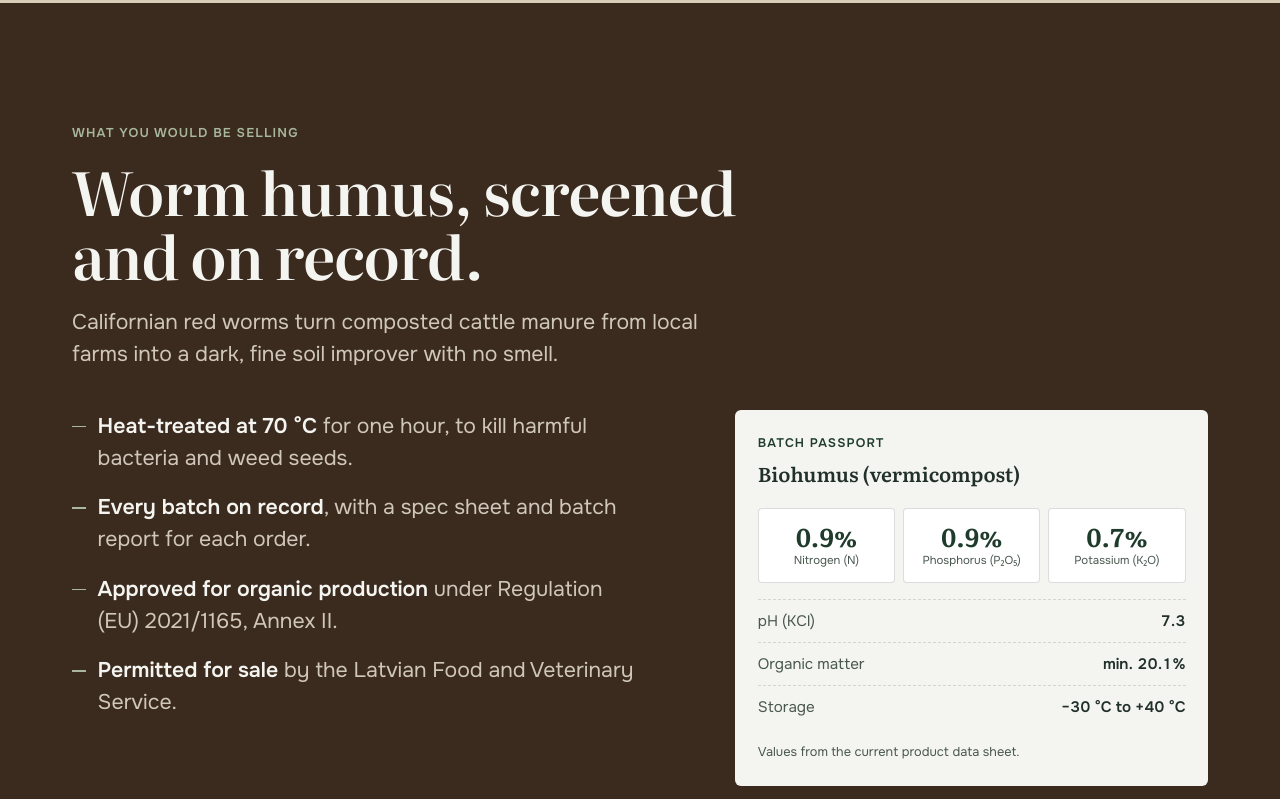
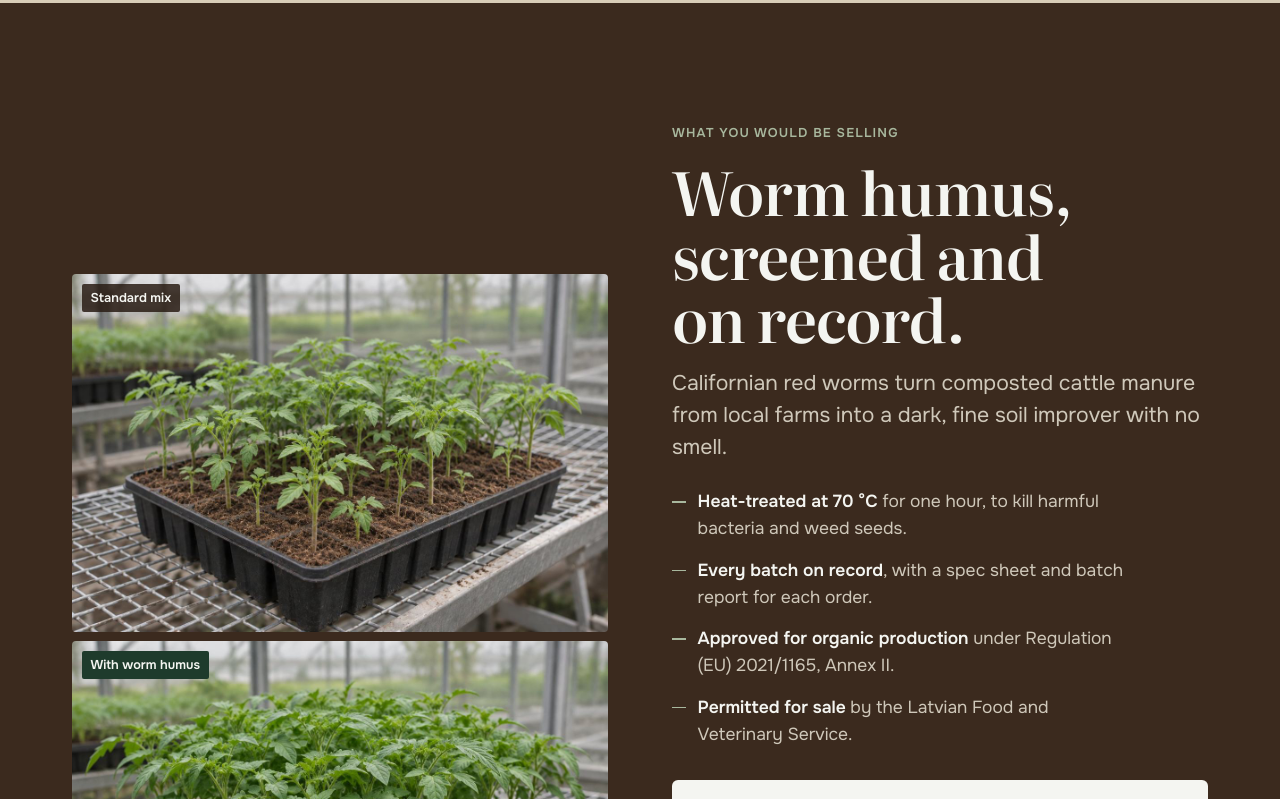
Before and after one commit to fitosauna/b2b.worming, a plain HTML site: page index.html in a window 1280 px wide. Shown: the part 1160-1959 px from the top of the page. Drawn offline with Linux system fonts and the light colour scheme.

Commit message:
Product section: two columns, seedling images left, text and batch passport right
Co-Authored-By: Claude Opus 5.5 <noreply@anthropic.com>
Claude-Session: https://claude.ai/code/session_01P849ph7E1yNLEZWMAp9iSL

```diff
--- a/css/b2b.css
+++ b/css/b2b.css
@@ -312,18 +312,21 @@ button{font:inherit}
 .exit__no{text-align:center;margin:.6rem 0 0!important}
 .exit__x{position:absolute;right:.6rem;top:.4rem;background:none;border:0;font-size:1.8rem;line-height:1;color:var(--ink-soft);cursor:pointer;padding:.3rem .5rem}
 
-/* Product section */
-.prod__head{max-width:44rem}
-.prod__head .lede{max-width:46ch}
-.prod__grid{display:grid;gap:2rem;margin-top:2.5rem}
-@media (min-width:62rem){.prod__grid{grid-template-columns:1.15fr .85fr;gap:1.5rem;align-items:stretch}}
-.prod .passport{border-radius:6px;padding:1.5rem 1.4rem;display:flex;flex-direction:column}
+/* Product section: image left, text right */
+.prod__split{display:grid;gap:2.25rem;align-items:start}
+.prod__media{display:grid;gap:.6rem}
+.prod__media .compare__item img{aspect-ratio:3/2;width:100%;object-fit:cover}
+.prod__text .lede{margin-top:1.1rem;max-width:44ch}
+.prod__text .plain{margin-top:1.6rem}
+.prod .passport{border-radius:6px;padding:1.4rem 1.3rem;margin-top:2rem}
 .npk{display:grid;grid-template-columns:repeat(3,1fr);gap:.5rem;margin:.2rem 0 1rem}
 .npk > div{background:#fff;border:1px solid var(--line);border-radius:4px;padding:.8rem .5rem;text-align:center}
 .npk__v{display:block;font-family:var(--serif);font-weight:650;font-size:1.6rem;line-height:1.1;color:var(--forest)}
 .npk__k{display:block;font-size:.72rem;color:var(--ink-soft);margin-top:.25rem;line-height:1.3}
-.prod .passport__foot{margin-top:auto;padding-top:.9rem}
-.prod .compare{margin-top:2.5rem}
+@media (max-width:61.99rem){.prod__text{order:-1}}
+@media (min-width:62rem){
+  .prod__split{grid-template-columns:1fr 1fr;gap:4rem;align-items:center}
+}
 
 /* Exit popup form */
 .exit__form .field{margin:.4rem 0 .2rem}
@@ -337,7 +340,7 @@ button{font:inherit}
 @media (min-width:62rem){.sticky-cta{display:none}}
 
 /* Product facts as plain text */
-.plain{display:grid;gap:1.1rem;align-content:start;font-size:var(--step1);line-height:1.5;color:var(--on-dark-soft)}
+.plain{display:grid;gap:.9rem;align-content:start;font-size:var(--step0);line-height:1.55;color:var(--on-dark-soft)}
 .plain li{position:relative;padding-left:1.6rem;max-width:40ch}
 .plain li::before{content:"";position:absolute;left:0;top:.75em;width:.9rem;height:1.5px;background:var(--sage)}
 .plain strong{color:var(--linen);font-weight:600}
--- a/index.html
+++ b/index.html
@@ -206,23 +206,24 @@
   </div>
 </section>
 
-<!-- PRODUCT -->
+<!-- PRODUCT: image left, text right -->
 <section class="sec sec--earth prod" aria-labelledby="product-title">
-  <div class="wrap">
-    <div class="prod__head">
+  <div class="wrap prod__split">
+    <figure class="prod__media" aria-label="Tomato seedlings with and without worm humus">
+      <div class="compare__item"><img src="images/seedlings-without.jpg" alt="Tomato seedlings in a standard mix" loading="lazy" width="1200" height="800"><figcaption>Standard mix</figcaption></div>
+      <div class="compare__item"><img src="images/seedlings-with.jpg" alt="Tomato seedlings in a mix with worm humus, taller and denser" loading="lazy" width="1200" height="800"><figcaption>With worm humus</figcaption></div>
+    </figure>
+
+    <div class="prod__text">
       <p class="eyebrow">What you would be selling</p>
       <h2 id="product-title" class="h2">Worm humus, screened and on record.</h2>
       <p class="lede lede--light">Californian red worms turn composted cattle manure from local farms into a dark, fine soil improver with no smell.</p>
-    </div>
-
-    <div class="prod__grid">
       <ul class="plain">
         <li><strong>Heat-treated at 70 °C</strong> for one hour, to kill harmful bacteria and weed seeds.</li>
         <li><strong>Every batch on record</strong>, with a spec sheet and batch report for each order.</li>
         <li><strong>Approved for organic production</strong> under Regulation (EU) 2021/1165, Annex II.</li>
         <li><strong>Permitted for sale</strong> by the Latvian Food and Veterinary Service.</li>
       </ul>
-
       <div class="passport" aria-label="Batch passport">
         <p class="passport__head">Batch passport <span>Biohumus (vermicompost)</span></p>
         <div class="npk">
@@ -238,13 +239,6 @@
         <p class="passport__foot">Values from the current product data sheet.</p>
       </div>
     </div>
-
-    <figure class="compare" aria-label="Tomato seedlings with and without worm humus">
-      <div class="compare__pair">
-        <div class="compare__item"><img src="images/seedlings-without.jpg" alt="Tomato seedlings in a standard mix" loading="lazy" width="1200" height="800"><figcaption>Standard mix</figcaption></div>
-        <div class="compare__item"><img src="images/seedlings-with.jpg" alt="Tomato seedlings in a mix with worm humus, taller and denser" loading="lazy" width="1200" height="800"><figcaption>With worm humus</figcaption></div>
-      </div>
-    </figure>
   </div>
 </section>
 
```
